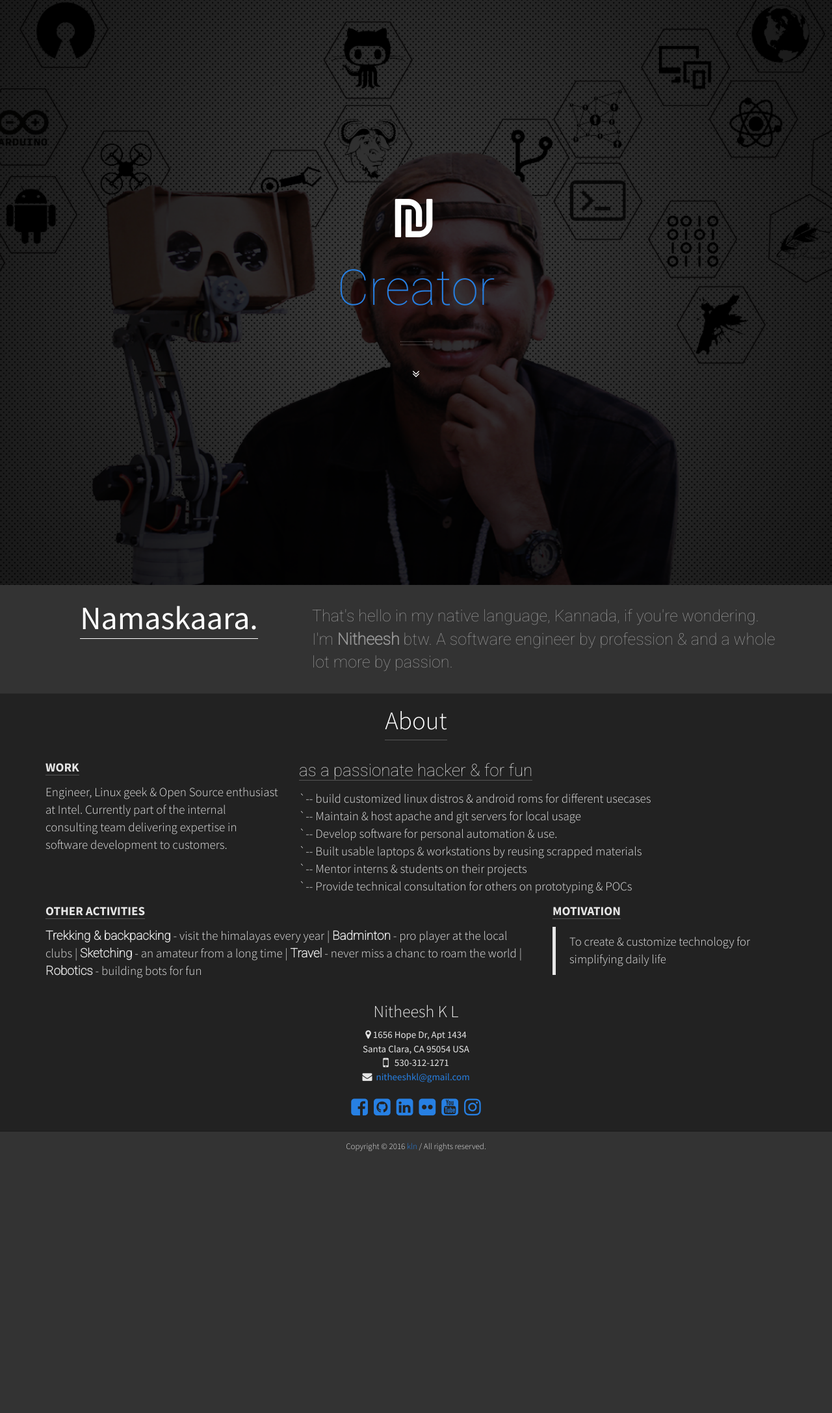
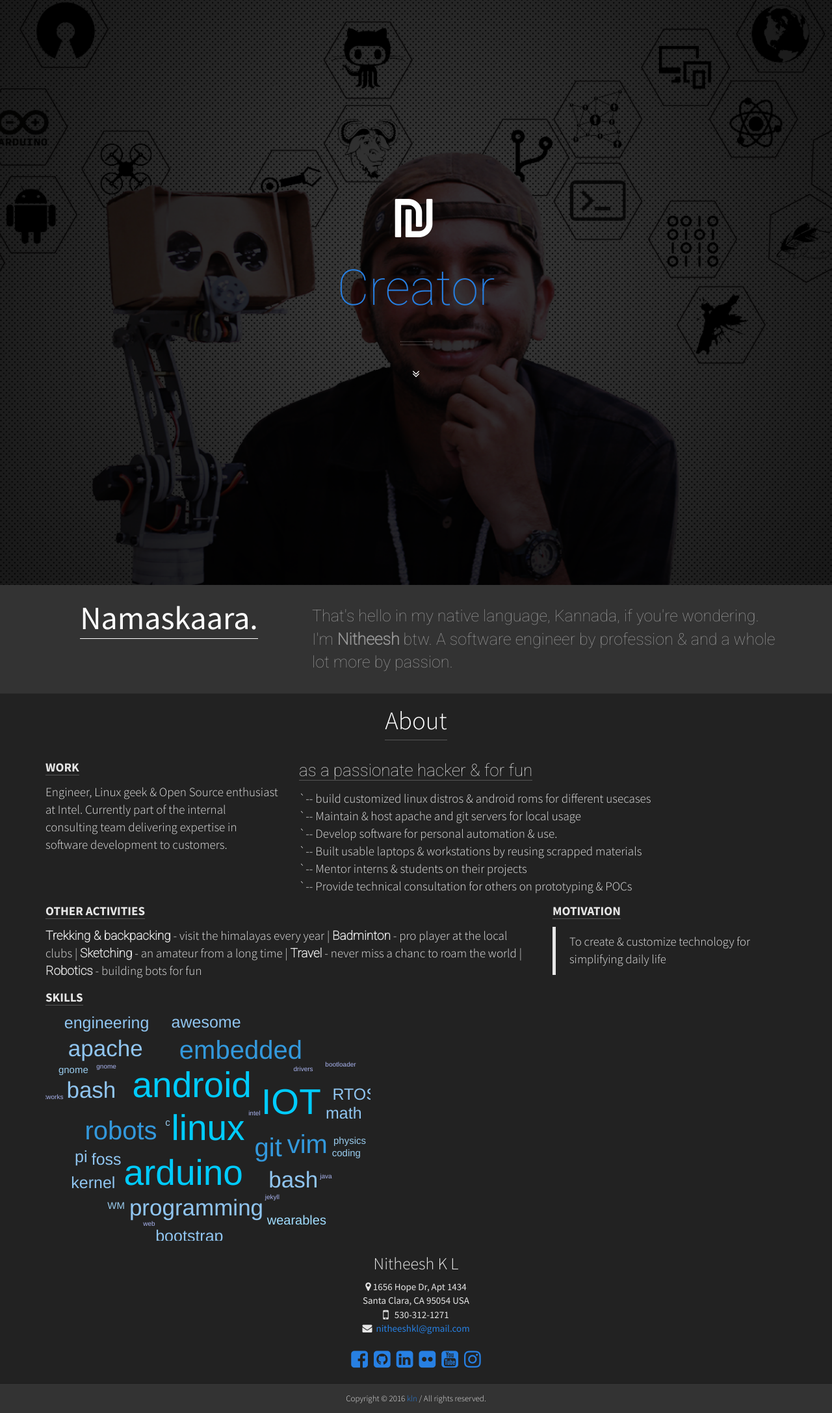
Before and after one commit to nitheeshkl/nitheeshkl.github.io, a Jekyll site: the page built from _pages/02_splash.md, in a window 1280 px wide. Shown: the whole page at 65% size. Built offline with Jekyll 4.4.1, drawn with Linux system fonts in a browser that asks for light colours; nearby versions of some CDN libraries; some web fonts are replaced; before the commit the page ends 1787 px from its top, so only the background shows below that; some of the changed lines change nothing that is shown.

Commit message:
add skills word cloud
Signed-off-by: Nitheesh K L <nitheesh.k.l@intel.com>

```diff
--- a/_includes/scripts.html
+++ b/_includes/scripts.html
@@ -3,4 +3,5 @@
 
 <script type="text/javascript" src="{{ base_path }}/assets/js/jquery.parallax.js"></script>
 <script type="text/javascript" src="{{ base_path }}/assets/js/vticker.min.js"></script>
+<script type="text/javascript" src="{{ base_path }}/assets/js/jqcloud.js"></script>
 <script type="text/javascript" src="{{ base_path }}/assets/js/splash.js"></script>
--- a/_pages/02_splash.md
+++ b/_pages/02_splash.md
@@ -61,6 +61,15 @@ intro_message:
         </blockquote>
     </div>
     </div>
+    <div class="row">
+    <div class="col-xs-12 col-md-6">
+        <p class="section_subtitle"> <span class="underline">skills</span></p>
+        <div id="skills">
+        </div>
+    </div>
+    <div class="col-xs-12 col-md-6">
+    </div>
+    </div>
 
 </div>
 </div>
--- /dev/null
+++ b/assets/_sass/_jqcloud.scss
@@ -0,0 +1,45 @@
+$jqcloud-font: 10px "Helvetica", "Arial", sans-serif;
+
+$jqcloud-link-hover-color: #00ccff;
+
+$jqcloud-words: (
+        w1: (100%, #aab5f0),
+        w2: (150%, #99ccee),
+        w3: (200%, #a0ddff),
+        w4: (250%, #90c5f0),
+        w5: (300%, #90a0dd),
+        w6: (350%, #90c5f0),
+        w7: (400%, #3399dd),
+        w8: (450%, #00ccff),
+        w9: (500%, #00ccff),
+        w10: (550%, #00ccff)
+) !default;
+
+.jqcloud {
+  font: $jqcloud-font;
+  line-height: normal;
+  overflow: hidden;
+  position: relative;
+}
+
+.jqcloud-word {
+  margin: 0;
+  padding: 0;
+
+  @each $word, $config in $jqcloud-words {
+    &.#{$word} {
+      color: nth($config, 2);
+      font-size: nth($config, 1);
+    }
+  }
+
+  a {
+    color: inherit;
+    font-size: inherit;
+    text-decoration: none;
+
+    &:hover {
+      color: $jqcloud-link-hover-color;
+    }
+  }
+}
--- a/assets/css/main.scss
+++ b/assets/css/main.scss
@@ -7,4 +7,5 @@
   "bootstrap",
   "bootswatch",
   "font-awesome",
-  "custom_styles"
+  "custom_styles",
+  "jqcloud"
--- /dev/null
+++ b/assets/js/jqcloud.js
@@ -0,0 +1,524 @@
+/*
+ * Plugin class
+ */
+var jQCloud = function(element, word_array, options) {
+    this.$element = $(element);
+
+    this.word_array = word_array || [];
+    this.options = options;
+
+    this.sizeGenerator = null;
+    this.colorGenerator = null;
+
+    // Data used internally
+    this.data = {
+        placed_words: [],
+        timeouts: {},
+        namespace: null,
+        step: null,
+        angle: null,
+        aspect_ratio: null,
+        max_weight: null,
+        min_weight: null,
+        sizes: [],
+        colors: []
+    };
+
+    this.initialize();
+};
+
+jQCloud.DEFAULTS = {
+    width: 100,
+    height: 100,
+    center: { x: 0.5, y: 0.5 },
+    steps: 10,
+    delay: null,
+    shape: 'elliptic',
+    classPattern: 'w{n}',
+    encodeURI: true,
+    removeOverflowing: true,
+    afterCloudRender: null,
+    autoResize: false,
+    colors: null,
+    fontSize: null,
+    template: null
+};
+
+jQCloud.prototype = {
+    initialize: function() {
+        // Set/Get dimensions
+        if (this.options.width) {
+            this.$element.width(this.options.width);
+        }
+        else {
+            this.options.width = this.$element.width();
+        }
+        if (this.options.height) {
+            this.$element.height(this.options.height);
+        }
+        else {
+            this.options.height = this.$element.height();
+        }
+
+        // Default options value
+        this.options = $.extend(true, {}, jQCloud.DEFAULTS, this.options);
+
+        // Ensure delay
+        if (this.options.delay === null) {
+            this.options.delay = this.word_array.length > 50 ? 10 : 0;
+        }
+
+        // Backward compatibility
+        if (this.options.center.x > 1) {
+            this.options.center.x = this.options.center.x / this.options.width;
+            this.options.center.y = this.options.center.y / this.options.height;
+        }
+
+        // Create colorGenerator function from options
+        // Direct function
+        if (typeof this.options.colors == 'function') {
+            this.colorGenerator = this.options.colors;
+        }
+        // Array of sizes
+        else if ($.isArray(this.options.colors)) {
+            var cl = this.options.colors.length;
+            if (cl > 0) {
+                // Fill the sizes array to X items
+                if (cl < this.options.steps) {
+                    for (var i = cl; i < this.options.steps; i++) {
+                        this.options.colors[i] = this.options.colors[cl - 1];
+                    }
+                }
+
+                this.colorGenerator = function(weight) {
+                    return this.options.colors[this.options.steps - weight];
+                };
+            }
+        }
+
+        // Create sizeGenerator function from options
+        // Direct function
+        if (typeof this.options.fontSize == 'function') {
+            this.sizeGenerator = this.options.fontSize;
+        }
+        // Object with 'from' and 'to'
+        else if ($.isPlainObject(this.options.fontSize)) {
+            this.sizeGenerator = function(width, height, weight) {
+                var max = width * this.options.fontSize.from,
+                    min = width * this.options.fontSize.to;
+                return Math.round(min + (max - min) * 1.0 / (this.options.steps - 1) * (weight - 1)) + 'px';
+            };
+        }
+        // Array of sizes
+        else if ($.isArray(this.options.fontSize)) {
+            var sl = this.options.fontSize.length;
+            if (sl > 0) {
+                // Fill the sizes array to X items
+                if (sl < this.options.steps) {
+                    for (var j = sl; j < this.options.steps; j++) {
+                        this.options.fontSize[j] = this.options.fontSize[sl - 1];
+                    }
+                }
+
+                this.sizeGenerator = function(width, height, weight) {
+                    return this.options.fontSize[this.options.steps - weight];
+                };
+            }
+        }
+
+        this.data.angle = Math.random() * 6.28;
+        this.data.step = (this.options.shape === 'rectangular') ? 18.0 : 2.0;
+        this.data.aspect_ratio = this.options.width / this.options.height;
+        this.clearTimeouts();
+
+        // Namespace word ids to avoid collisions between multiple clouds
+        this.data.namespace = (this.$element.attr('id') || Math.floor((Math.random() * 1000000)).toString(36)) + '_word_';
+
+        this.$element.addClass('jqcloud');
+
+        // Container's CSS position cannot be 'static'
+        if (this.$element.css('position') === 'static') {
+            this.$element.css('position', 'relative');
+        }
+
+        // Delay execution so that the browser can render the page before the computatively intensive word cloud drawing
+        this.createTimeout($.proxy(this.drawWordCloud, this), 10);
+
+        // Attach window resize event
+        if (this.options.autoResize) {
+            $(window).on('resize.' + this.data.namespace, throttle(this.resize, 50, this));
+        }
+    },
+
+    // Helper function to keep track of timeouts so they can be destroyed
+    createTimeout: function(callback, time) {
+        var timeout = setTimeout($.proxy(function() {
+            delete this.data.timeouts[timeout];
+            callback();
+        }, this), time);
+        this.data.timeouts[timeout] = true;
+    },
+
+    // Destroy all timeouts
+    clearTimeouts: function() {
+        $.each(this.data.timeouts, function(key) {
+            clearTimeout(key);
+        });
+        this.data.timeouts = {};
+    },
+
+    // Pairwise overlap detection
+    overlapping: function(a, b) {
+        if (Math.abs(2.0 * a.left + a.width - 2.0 * b.left - b.width) < a.width + b.width) {
+            if (Math.abs(2.0 * a.top + a.height - 2.0 * b.top - b.height) < a.height + b.height) {
+                return true;
+            }
+        }
+        return false;
+    },
+
+    // Helper function to test if an element overlaps others
+    hitTest: function(elem) {
+        // Check elements for overlap one by one, stop and return false as soon as an overlap is found
+        for (var i = 0, l = this.data.placed_words.length; i < l; i++) {
+            if (this.overlapping(elem, this.data.placed_words[i])) {
+                return true;
+            }
+        }
+        return false;
+    },
+
+    // Initialize the drawing of the whole cloud
+    drawWordCloud: function() {
+        var i, l;
+
+        this.$element.children('[id^="' + this.data.namespace + '"]').remove();
+
+        if (this.word_array.length === 0) {
+            return;
+        }
+
+        // Make sure every weight is a number before sorting
+        for (i = 0, l = this.word_array.length; i < l; i++) {
+            this.word_array[i].weight = parseFloat(this.word_array[i].weight, 10);
+        }
+
+        // Sort word_array from the word with the highest weight to the one with the lowest
+        this.word_array.sort(function(a, b) {
+            return b.weight - a.weight;
+        });
+
+        // Kepp trace of bounds
+        this.data.max_weight = this.word_array[0].weight;
+        this.data.min_weight = this.word_array[this.word_array.length - 1].weight;
+
+        // Generate colors
+        this.data.colors = [];
+        if (this.colorGenerator) {
+            for (i = 0; i < this.options.steps; i++) {
+                this.data.colors.push(this.colorGenerator(i + 1));
+            }
+        }
+
+        // Generate font sizes
+        this.data.sizes = [];
+        if (this.sizeGenerator) {
+            for (i = 0; i < this.options.steps; i++) {
+                this.data.sizes.push(this.sizeGenerator(this.options.width, this.options.height, i + 1));
+            }
+        }
+
+        // Iterate drawOneWord on every word, immediately or with delay
+        if (this.options.delay > 0) {
+            this.drawOneWordDelayed();
+        }
+        else {
+            for (i = 0, l = this.word_array.length; i < l; i++) {
+                this.drawOneWord(i, this.word_array[i]);
+            }
+
+            if (typeof this.options.afterCloudRender === 'function') {
+                this.options.afterCloudRender.call(this.$element);
+            }
+        }
+    },
+
+    // Function to draw a word, by moving it in spiral until it finds a suitable empty place
+    drawOneWord: function(index, word) {
+        var word_id = this.data.namespace + index,
+            word_selector = '#' + word_id,
+
+        // option.shape == 'elliptic'
+            angle = this.data.angle,
+            radius = 0.0,
+
+        // option.shape == 'rectangular'
+            steps_in_direction = 0.0,
+            quarter_turns = 0.0,
+
+            weight = Math.floor(this.options.steps / 2),
+            word_span,
+            word_size,
+            word_style;
+
+        // Create word attr object
+        word.attr = $.extend({}, word.html, { id: word_id });
+
+        // Linearly map the original weight to a discrete scale from 1 to 10
+        // Only if weights are different
+        if (this.data.max_weight != this.data.min_weight) {
+            weight = Math.round((word.weight - this.data.min_weight) * 1.0 * (this.options.steps - 1) / (this.data.max_weight - this.data.min_weight)) + 1;
+        }
+        word_span = $('<span>').attr(word.attr);
+
+        word_span.addClass('jqcloud-word');
+
+        // Apply class
+        if (this.options.classPattern) {
+            word_span.addClass(this.options.classPattern.replace('{n}', weight));
+        }
+
+        // Apply color
+        if (this.data.colors.length) {
+            word_span.css('color', this.data.colors[weight - 1]);
+        }
+
+        // Apply color from word property
+        if (word.color) {
+            word_span.css('color', word.color);
+        }
+
+        // Apply size
+        if (this.data.sizes.length) {
+            word_span.css('font-size', this.data.sizes[weight - 1]);
+        }
+
+        //Render using template function if provided.
+        if (this.options.template) {
+            word_span.html(this.options.template(word));
+        } else if (word.link) {
+            // Append link if word.link attribute was set
+            // If link is a string, then use it as the link href
+            if (typeof word.link === 'string') {
+                word.link = { href: word.link };
+            }
+
+            if (this.options.encodeURI) {
+                word.link.href = encodeURI(word.link.href).replace(/'/g, '%27');
+            }
+
+            word_span.append($('<a>').attr(word.link).text(word.text));
+        }
+        else {
+            word_span.text(word.text);
+        }
+
+        // Bind handlers to words
+        if (word.handlers) {
+            word_span.on(word.handlers);
+        }
+
+        this.$element.append(word_span);
+
+        word_size = {
+            width: word_span.outerWidth(),
+            height: word_span.outerHeight()
+        };
+        word_size.left = this.options.center.x * this.options.width - word_size.width / 2.0;
+        word_size.top = this.options.center.y * this.options.height - word_size.height / 2.0;
+
+        // Save a reference to the style property, for better performance
+        word_style = word_span[0].style;
+        word_style.position = 'absolute';
+        word_style.left = word_size.left + 'px';
+        word_style.top = word_size.top + 'px';
+
+        while (this.hitTest(word_size)) {
+            // option shape is 'rectangular' so move the word in a rectangular spiral
+            if (this.options.shape === 'rectangular') {
+                steps_in_direction++;
+
+                if (steps_in_direction * this.data.step > (1 + Math.floor(quarter_turns / 2.0)) * this.data.step * ((quarter_turns % 4 % 2) === 0 ? 1 : this.data.aspect_ratio)) {
+                    steps_in_direction = 0.0;
+                    quarter_turns++;
+                }
+
+                switch (quarter_turns % 4) {
+                    case 1:
+                        word_size.left += this.data.step * this.data.aspect_ratio + Math.random() * 2.0;
+                        break;
+                    case 2:
+                        word_size.top -= this.data.step + Math.random() * 2.0;
+                        break;
+                    case 3:
+                        word_size.left -= this.data.step * this.data.aspect_ratio + Math.random() * 2.0;
+                        break;
+                    case 0:
+                        word_size.top += this.data.step + Math.random() * 2.0;
+                        break;
+                }
+            }
+            // Default settings: elliptic spiral shape
+            else {
+                radius += this.data.step;
+                angle += (index % 2 === 0 ? 1 : -1) * this.data.step;
+
+                word_size.left = this.options.center.x * this.options.width - (word_size.width / 2.0) + (radius * Math.cos(angle)) * this.data.aspect_ratio;
+                word_size.top = this.options.center.y * this.options.height + radius * Math.sin(angle) - (word_size.height / 2.0);
+            }
+            word_style.left = word_size.left + 'px';
+            word_style.top = word_size.top + 'px';
+        }
+
+        // Don't render word if part of it would be outside the container
+        if (this.options.removeOverflowing && (
+                word_size.left < 0 || word_size.top < 0 ||
+                (word_size.left + word_size.width) > this.options.width ||
+                (word_size.top + word_size.height) > this.options.height
+            )
+        ) {
+            word_span.remove();
+            return;
+        }
+
+        // Save position for further usage
+        this.data.placed_words.push(word_size);
+
+        if (typeof word.afterWordRender === 'function') {
+            word.afterWordRender.call(word_span);
+        }
+    },
+
+    // Draw one word then recall the function after a delay
+    drawOneWordDelayed: function(index) {
+        index = index || 0;
+
+        // if not visible then do not attempt to draw
+        if (!this.$element.is(':visible')) {
+            this.createTimeout($.proxy(function() {
+                this.drawOneWordDelayed(index);
+            }, this), 10);
+
+            return;
+        }
+
+        if (index < this.word_array.length) {
+            this.drawOneWord(index, this.word_array[index]);
+
+            this.createTimeout($.proxy(function() {
+                this.drawOneWordDelayed(index + 1);
+            }, this), this.options.delay);
+        }
+        else {
+            if (typeof this.options.afterCloudRender == 'function') {
+                this.options.afterCloudRender.call(this.$element);
+            }
+        }
+    },
+
+    // Destroy any data and objects added by the plugin
+    destroy: function() {
+        if (this.options.autoResize) {
+            $(window).off('resize.' + this.data.namespace);
+        }
+
+        this.clearTimeouts();
+        this.$element.removeClass('jqcloud');
+        this.$element.removeData('jqcloud');
+        this.$element.children('[id^="' + this.data.namespace + '"]').remove();
+    },
+
+    // Update the list of words
+    update: function(word_array) {
+        this.word_array = word_array;
+        this.data.placed_words = [];
+
+        this.clearTimeouts();
+        this.drawWordCloud();
+    },
+
+    resize: function() {
+        var new_size = {
+            width: this.$element.width(),
+            height: this.$element.height()
+        };
+
+        if (new_size.width != this.options.width || new_size.height != this.options.height) {
+            this.options.width = new_size.width;
+            this.options.height = new_size.height;
+            this.data.aspect_ratio = this.options.width / this.options.height;
+
+            this.update(this.word_array);
+        }
+    },
+};
+
+/*
+ * Apply throttling to a callback
+ * @param callback {function}
+ * @param delay {int} milliseconds
+ * @param context {object|null}
+ * @return {function}
+ */
+function throttle(callback, delay, context) {
+    var state = {
+        pid: null,
+        last: 0
+    };
+
+    return function() {
+        var elapsed = new Date().getTime() - state.last,
+            args = arguments,
+            that = this;
+
+        function exec() {
+            state.last = new Date().getTime();
+            return callback.apply(context || that, Array.prototype.slice.call(args));
+        }
+
+        if (elapsed > delay) {
+            return exec();
+        }
+        else {
+            clearTimeout(state.pid);
+            state.pid = setTimeout(exec, delay - elapsed);
+        }
+    };
+}
+
+/*
+ * jQuery plugin
+ */
+$.fn.jQCloud = function(word_array, option) {
+    var args = arguments;
+
+    return this.each(function() {
+        var $this = $(this),
+            data = $this.data('jqcloud');
+
+        if (!data && word_array === 'destroy') {
+            // Don't even try to initialize when called with 'destroy'
+            return;
+        }
+        if (!data) {
+            var options = typeof option === 'object' ? option : {};
+            $this.data('jqcloud', (data = new jQCloud(this, word_array, options)));
+        }
+        else if (typeof word_array === 'string') {
+            data[word_array].apply(data, Array.prototype.slice.call(args, 1));
+        }
+    });
+};
+
+$.fn.jQCloud.defaults = {
+    set: function(options) {
+        $.extend(true, jQCloud.DEFAULTS, options);
+    },
+    get: function(key) {
+        var options = jQCloud.DEFAULTS;
+        if (key) {
+            options = options[key];
+        }
+        return $.extend(true, {}, options);
+    }
+};
--- a/assets/js/splash.js
+++ b/assets/js/splash.js
@@ -64,6 +64,55 @@ function splash() {
 
     initParallax();
 
+    // word cloud
+    $(window).on('load', function() {
+        var words = [
+        {text: "linux", weight: 13},
+        {text: "robots", weight: 10.5},
+        {text: "programming", weight: 9.4},
+        {text: "pi", weight: 8},
+        {text: "coding", weight: 6.2},
+        {text: "intel", weight: 5},
+        {text: "java", weight: 5},
+        {text: "android", weight: 13},
+        {text: "git", weight: 10.5},
+        {text: "bash", weight: 9.4},
+        {text: "foss", weight: 8},
+        {text: "c", weight: 6.2},
+        {text: "kernel", weight: 8},
+        {text: "drivers", weight: 5},
+        {text: "arduino", weight: 13},
+        {text: "vim", weight: 10.5},
+        {text: "apache", weight: 9.4},
+        {text: "awesome", weight: 8},
+        {text: "gnome", weight: 6.2},
+        {text: "bootloader", weight: 5},
+        {text: "jekyll", weight: 5},
+        {text: "bootstrap", weight: 8},
+        {text: "embedded", weight: 10.5},
+        {text: "bash", weight: 9.4},
+        {text: "math", weight: 8},
+        {text: "physics", weight: 6.2},
+        {text: "networks", weight: 5},
+        {text: "wearables", weight: 7},
+        {text: "IOT", weight: 13},
+        {text: "operating systems", weight: 8},
+        {text: "engineering", weight: 8},
+        {text: "RTOS", weight: 8},
+        {text: "gnome", weight: 5},
+        {text: "WM", weight: 6},
+        {text: "web", weight: 5},
+      /* ... */
+        ];
+
+        $('#skills').jQCloud(words, {
+            width: 500,
+            height: 350,
+            removeOverflowing: false,
+            autoResize: true,
+            delay: 10,
+        });
+    });
 }());
 
 }
```
